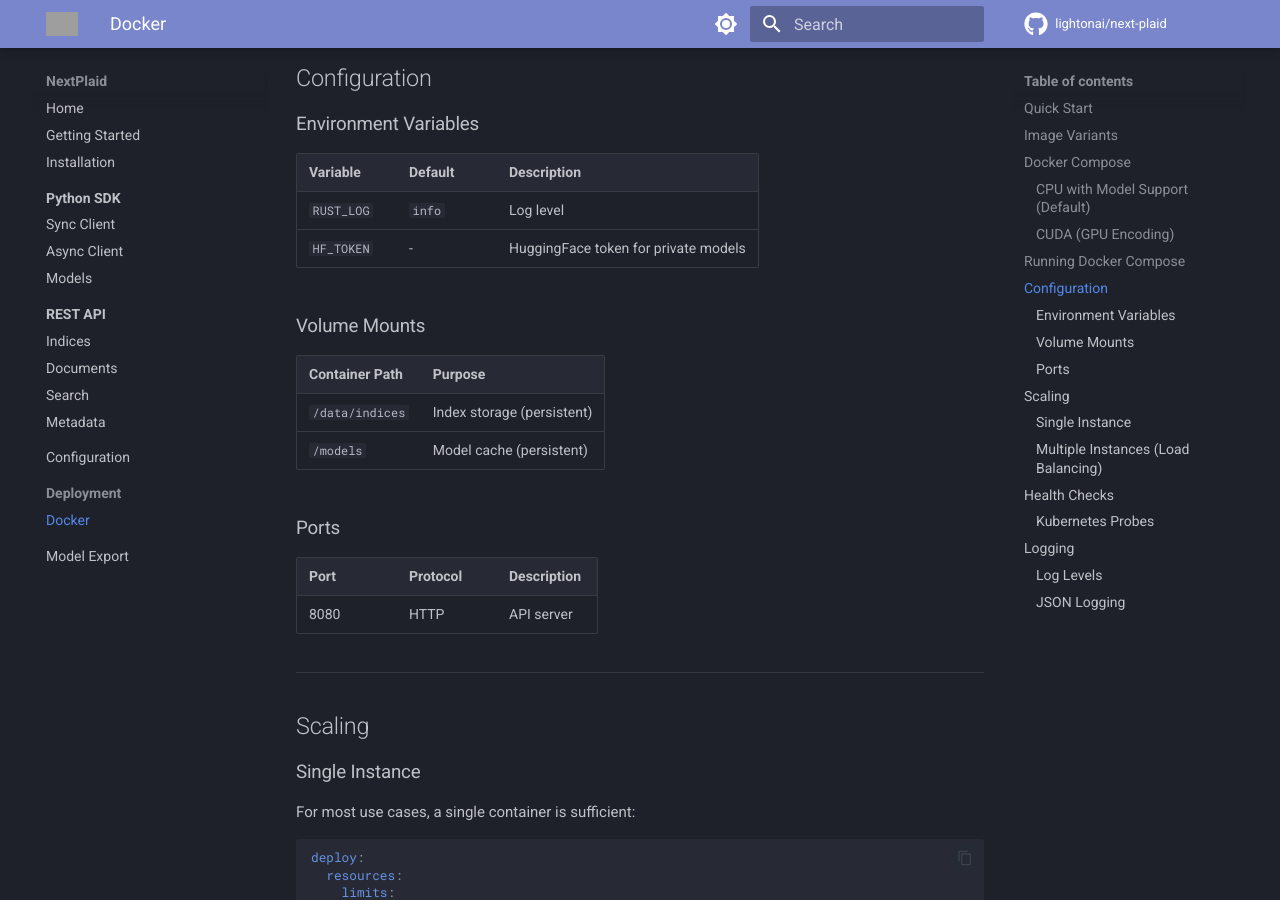
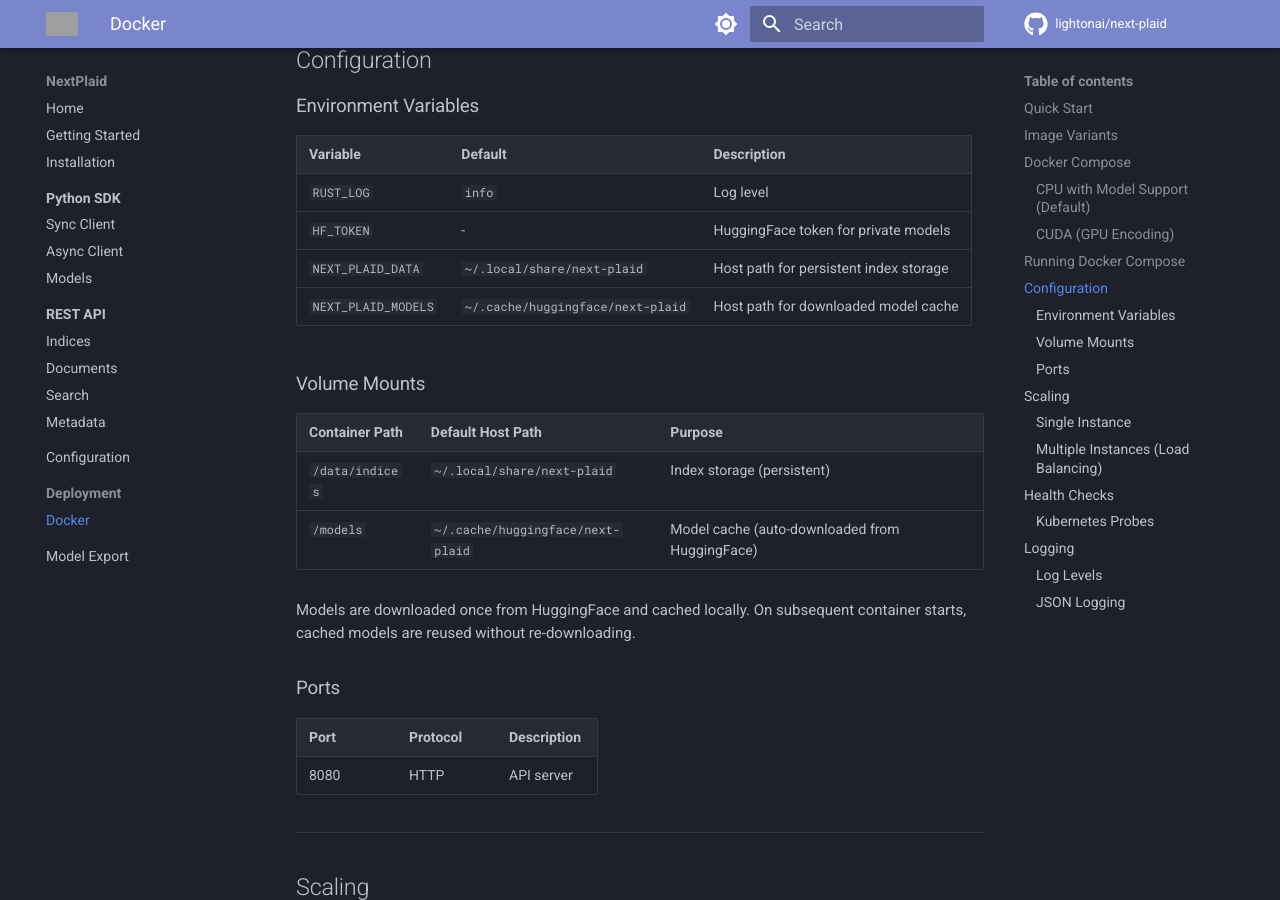
Before and after one commit to lightonai/next-plaid, an MkDocs documentation site: the page built from docs/deployment/docker.md, in a window 1280 px wide and 900 px high, scrolled down 2774 px. Built offline with MkDocs 1.6.1 and Material for MkDocs 9.7.7, drawn with Linux system fonts in a browser that asks for light colours; comment, search, counter and statistics services are not loaded; some of the changed text lies outside the part shown; grey boxes are pictures that could not be loaded.

Commit message:
Update documentation for model cache bind mount
- README: Update docker run examples to use host bind mount for models
- docs/docker: Add NEXT_PLAID_DATA and NEXT_PLAID_MODELS environment variables
- docs/docker: Update volume mounts table with default host paths
- docs/docker: Remove named volume from docker-compose example

Co-Authored-By: Claude Opus 4.5 <noreply@anthropic.com>

````diff
--- a/docs/deployment/docker.md
+++ b/docs/deployment/docker.md
@@ -50,8 +50,10 @@ services:
     ports:
       - "8080:8080"
     volumes:
+      # Persistent index storage
       - ${NEXT_PLAID_DATA:-~/.local/share/next-plaid}:/data/indices
-      - next-plaid-models:/models
+      # Persistent model cache (downloaded from HuggingFace)
+      - ${NEXT_PLAID_MODELS:-~/.cache/huggingface/next-plaid}:/models
     environment:
       - RUST_LOG=info
     command:
@@ -80,9 +82,6 @@ services:
           memory: 16G
         reservations:
           memory: 4G
-
-volumes:
-  next-plaid-models:
 ```
 
 ### CUDA (GPU Encoding)
@@ -142,17 +141,21 @@ docker compose down
 
 ### Environment Variables
 
-| Variable   | Default | Description                          |
-| ---------- | ------- | ------------------------------------ |
-| `RUST_LOG` | `info`  | Log level                            |
-| `HF_TOKEN` | -       | HuggingFace token for private models |
+| Variable            | Default                          | Description                                 |
+| ------------------- | -------------------------------- | ------------------------------------------- |
+| `RUST_LOG`          | `info`                           | Log level                                   |
+| `HF_TOKEN`          | -                                | HuggingFace token for private models        |
+| `NEXT_PLAID_DATA`   | `~/.local/share/next-plaid`      | Host path for persistent index storage      |
+| `NEXT_PLAID_MODELS` | `~/.cache/huggingface/next-plaid`| Host path for downloaded model cache        |
 
 ### Volume Mounts
 
-| Container Path  | Purpose                    |
-| --------------- | -------------------------- |
-| `/data/indices` | Index storage (persistent) |
-| `/models`       | Model cache (persistent)   |
+| Container Path  | Default Host Path                   | Purpose                                        |
+| --------------- | ----------------------------------- | ---------------------------------------------- |
+| `/data/indices` | `~/.local/share/next-plaid`         | Index storage (persistent)                     |
+| `/models`       | `~/.cache/huggingface/next-plaid`   | Model cache (auto-downloaded from HuggingFace) |
+
+Models are downloaded once from HuggingFace and cached locally. On subsequent container starts, cached models are reused without re-downloading.
 
 ### Ports
 
````
Also changed, not shown: README.md (+4 -2 lines).
